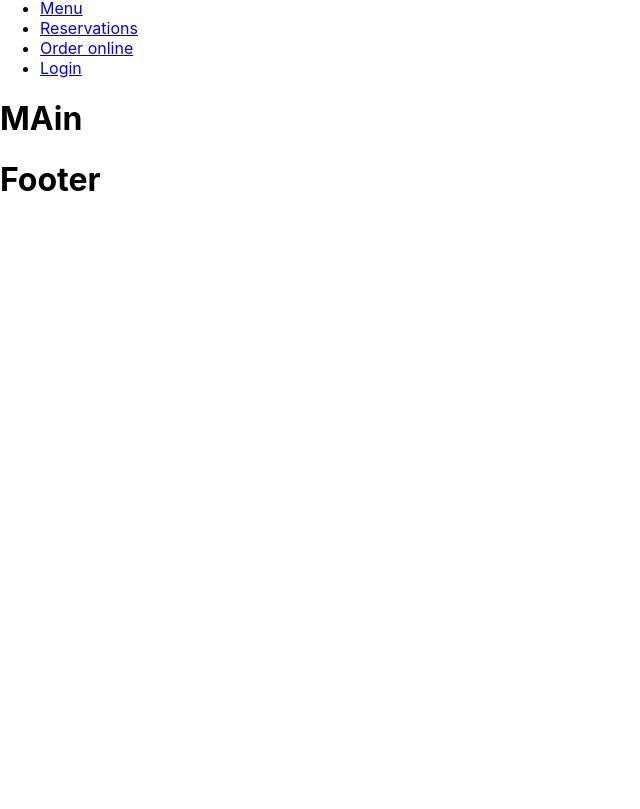
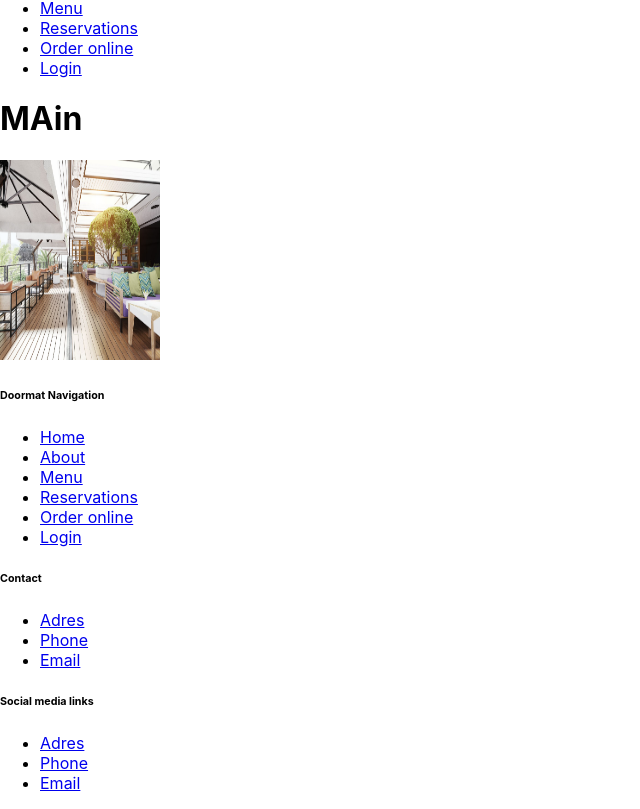
Before and after one commit to Agata10/Restaurant-app, a React (Create React App) app: page / in a window 1280 px wide. Shown: the part 238-1047 px from the top of the page, without its empty margins (0-640 px from the left). Before the commit the page ends 800 px from the top, so only its background shows below. Built offline with nearby package versions, Linux system fonts and the light colour scheme.

Commit message:
Add footer HTML structure

```diff
--- a/src/components/Footer.js
+++ b/src/components/Footer.js
@@ -1,4 +1,64 @@
+import restaurant from '../images/restaurant.jpg';
 function Footer() {
-  return <h1>Footer</h1>;
+  return (
+    <footer>
+      <img
+        style={{ width: '160px', height: '200px' }}
+        src={restaurant}
+        alt="restaurant"
+      />
+      <section>
+        <h6>Doormat Navigation</h6>
+        <ul>
+          <li>
+            <a href="/#">Home</a>
+            <li>
+              <a href="/#">About</a>
+            </li>
+            <li>
+              <a href="/#">Menu</a>
+            </li>
+            <li>
+              <a href="/#">Reservations</a>
+            </li>
+            <li>
+              <a href="/#">Order online</a>
+            </li>
+            <li>
+              <a href="/#">Login</a>
+            </li>
+          </li>
+        </ul>
+      </section>
+      <section>
+        <h6>Contact</h6>
+        <ul>
+          <li>
+            <a href="/#">Adres</a>
+          </li>
+          <li>
+            <a href="/#">Phone</a>
+          </li>
+          <li>
+            <a href="/#">Email</a>
+          </li>
+        </ul>
+      </section>
+      <section>
+        <h6>Social media links</h6>
+        <ul>
+          <li>
+            <a href="/#">Adres</a>
+          </li>
+          <li>
+            <a href="/#">Phone</a>
+          </li>
+          <li>
+            <a href="/#">Email</a>
+          </li>
+        </ul>
+      </section>
+    </footer>
+  );
 }
 export default Footer;
--- a/src/components/Header.js
+++ b/src/components/Header.js
@@ -1,5 +1,5 @@
-import logo from "../images/Logo.svg";
-import Nav from "./Nav";
+import logo from '../images/Logo.svg';
+import Nav from './Nav';
 
 function Header() {
   return (
```
Also changed, not shown: src/images/restaurant.jpg (added), 1 other file (tests, documents, lock files or other folders).
